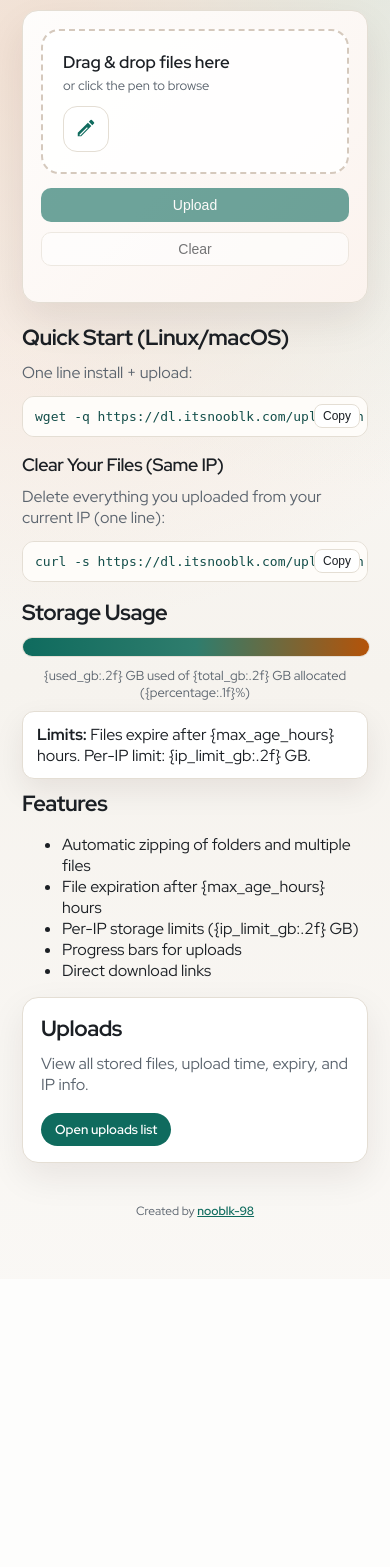
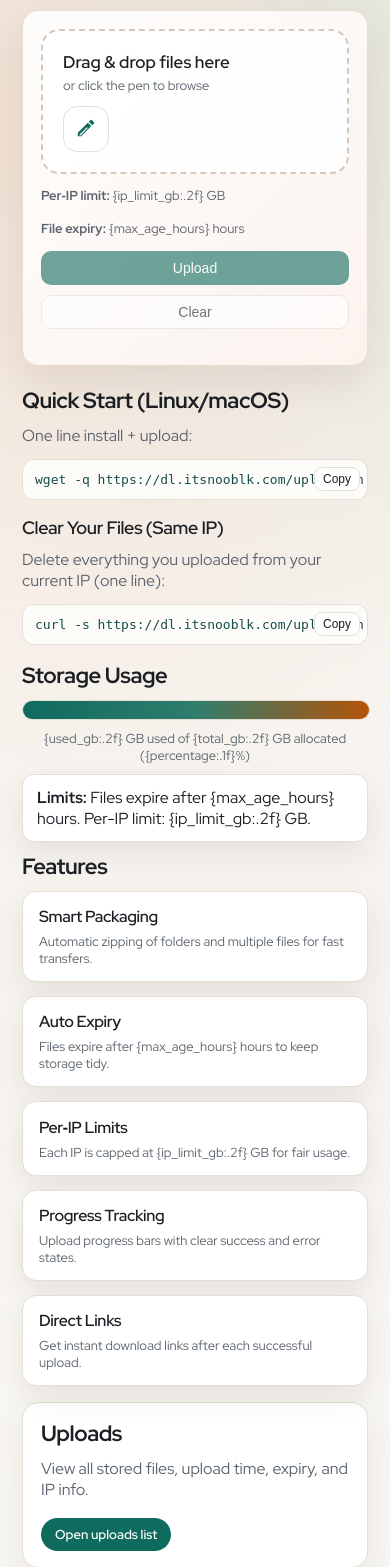
Before and after one commit to nooblk-98/temp-file-share, a Python web app: template backend/templates/index.html in a window 390 px wide. Shown: the part 218-1785 px from the top of the page. Before the commit the page ends 1436 px from the top, so only its background shows below. Run offline with Jinja, Linux system fonts and the light colour scheme; the template is opened without the code that fills it, so the values that code supplies are empty.

Commit message:
Redesign features section and add upload limits info
Replaces the features list with a responsive card-based grid for improved readability and visual appeal. Adds a new section above the upload actions to display per-IP storage limits and file expiry information. Corresponding CSS styles for the new layout and elements are included.

```diff
--- a/backend/static/styles.css
+++ b/backend/static/styles.css
@@ -251,6 +251,15 @@ footer {
     margin: 14px 0 8px;
 }
 
+.upload-limits {
+    display: flex;
+    gap: 16px;
+    flex-wrap: wrap;
+    margin-top: 12px;
+    font-size: 13px;
+    color: var(--muted);
+}
+
 .upload-btn,
 .clear-btn {
     border: 1px solid var(--border);
@@ -358,6 +367,31 @@ footer {
     font-weight: 600;
 }
 
+.features-grid {
+    display: grid;
+    gap: 14px;
+    grid-template-columns: repeat(auto-fit, minmax(220px, 1fr));
+    margin-top: 10px;
+}
+
+.feature-card {
+    border: 1px solid var(--border);
+    border-radius: 14px;
+    padding: 14px 16px;
+    background: var(--panel);
+    box-shadow: 0 12px 28px var(--shadow);
+}
+
+.feature-card h3 {
+    margin: 0 0 6px;
+    font-size: 16px;
+}
+
+.feature-card p {
+    margin: 0;
+    font-size: 13px;
+}
+
 .top-bar {
     display: flex;
     align-items: flex-start;
--- a/backend/templates/index.html
+++ b/backend/templates/index.html
@@ -39,6 +39,10 @@
                 <input id="fileInput" class="file-input" type="file" multiple>
             </div>
         </div>
+        <div class="upload-limits">
+            <div><strong>Per‑IP limit:</strong> {ip_limit_gb:.2f} GB</div>
+            <div><strong>File expiry:</strong> {max_age_hours} hours</div>
+        </div>
         <div class="upload-actions">
             <button type="button" class="upload-btn" data-upload-btn disabled>Upload</button>
             <button type="button" class="clear-btn" data-clear-btn disabled>Clear</button>
@@ -72,13 +76,28 @@
     </div>
 
     <h2>Features</h2>
-    <ul>
-        <li>Automatic zipping of folders and multiple files</li>
-        <li>File expiration after {max_age_hours} hours</li>
-        <li>Per-IP storage limits ({ip_limit_gb:.2f} GB)</li>
-        <li>Progress bars for uploads</li>
-        <li>Direct download links</li>
-    </ul>
+    <div class="features-grid">
+        <div class="feature-card">
+            <h3>Smart Packaging</h3>
+            <p>Automatic zipping of folders and multiple files for fast transfers.</p>
+        </div>
+        <div class="feature-card">
+            <h3>Auto Expiry</h3>
+            <p>Files expire after {max_age_hours} hours to keep storage tidy.</p>
+        </div>
+        <div class="feature-card">
+            <h3>Per‑IP Limits</h3>
+            <p>Each IP is capped at {ip_limit_gb:.2f} GB for fair usage.</p>
+        </div>
+        <div class="feature-card">
+            <h3>Progress Tracking</h3>
+            <p>Upload progress bars with clear success and error states.</p>
+        </div>
+        <div class="feature-card">
+            <h3>Direct Links</h3>
+            <p>Get instant download links after each successful upload.</p>
+        </div>
+    </div>
 
     <div class="section-card">
         <h2>Uploads</h2>
```
